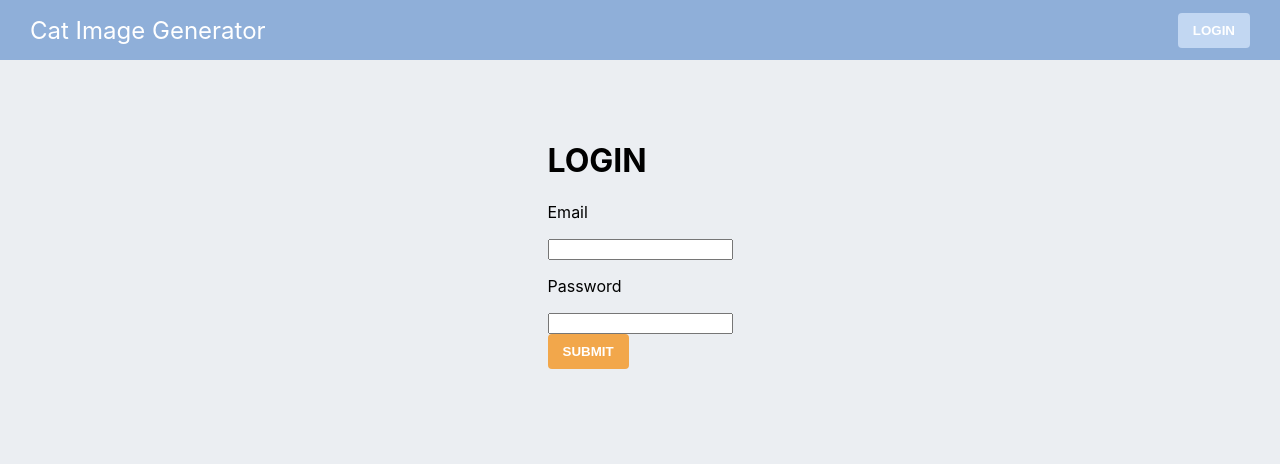
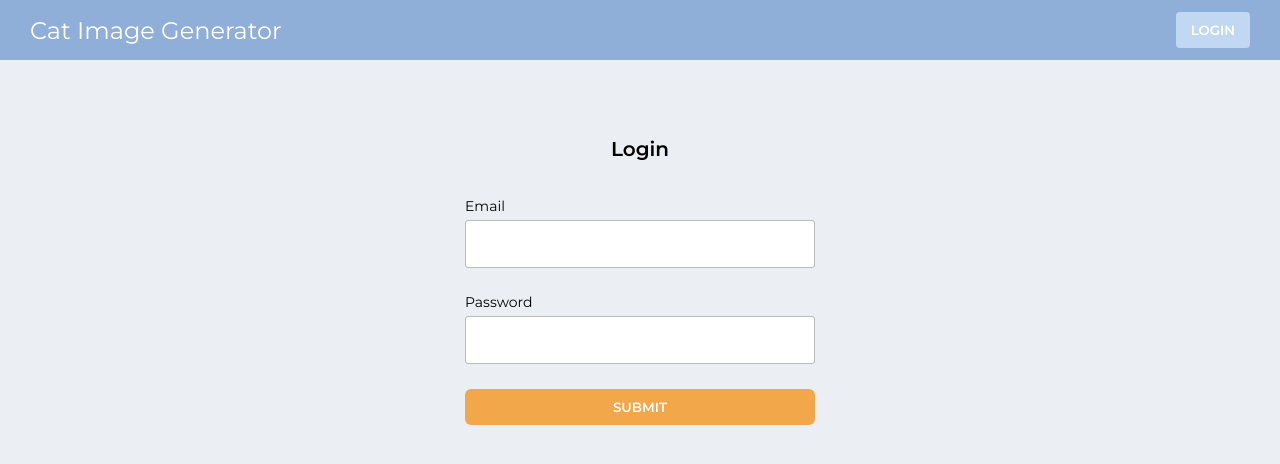
Before and after one commit to Chris25345/react-login, a React (Create React App) app: page / in a window 1280 px wide. Shown: the top 464 px of the page. Built offline with nearby package versions, Linux system fonts and the light colour scheme.

Commit message:
add styled for login form

```diff
--- a/public/index.html
+++ b/public/index.html
@@ -6,6 +6,9 @@
   <meta name="viewport" content="width=device-width, initial-scale=1" />
   <meta name="theme-color" content="#000000" />
   <meta name="description" content="Web site created using create-react-app" />
+  <link rel="preconnect" href="https://fonts.googleapis.com">
+  <link rel="preconnect" href="https://fonts.gstatic.com" crossorigin>
+  <link href="https://fonts.googleapis.com/css2?family=Montserrat:wght@200;400;600&display=swap" rel="stylesheet">
   <title>React App</title>
 </head>
 
--- a/src/components/button/button.tsx
+++ b/src/components/button/button.tsx
@@ -1,10 +1,11 @@
 import { FC, PropsWithChildren, ButtonHTMLAttributes } from "react";
 import { ButtonContainer } from "./styled";
 
-interface ButtonProps extends ButtonHTMLAttributes<HTMLButtonElement> {
+export interface ButtonProps extends ButtonHTMLAttributes<HTMLButtonElement> {
   width?: number;
   height?: number;
   color?: string;
+  radius?: number;
 }
 
 export const Button: FC<PropsWithChildren<ButtonProps>> = ({
--- a/src/components/button/styled/index.tsx
+++ b/src/components/button/styled/index.tsx
@@ -1,21 +1,22 @@
 import styled from "styled-components";
+import { ButtonProps } from "../button";
 
-interface Button {
-  width?: number;
-  height?: number;
-  color?: string;
-}
-
-export const ButtonContainer = styled.button<Button>`
+export const ButtonContainer = styled.button<ButtonProps>`
+  min-width: ${(props) => (props.width ? `${props.width}px` : "fit-content")};
   width: fit-content;
   heigth: ${(props) => (props.height ? `${props.height}px` : "15px")};
   background-color: ${(props) => (props.color ? `${props.color}` : "#c2d7f2")};
   padding: 10px 15px;
   border: none;
   color: white;
-  border-radius: 4px;
+  border-radius: ${(props) => (props.radius ? `${props.radius}px` : "4px")};
   cursor: pointer;
   font-weight: 600;
+  font-family: "Montserrat";
+
+  :disabled {
+    background-color: #bfbcba;
+  }
 
   :hover {
     box-shadow: 0px 0px 8px 0px rgba(34, 60, 80, 0.2);
--- a/src/components/navigation/styled/index.ts
+++ b/src/components/navigation/styled/index.ts
@@ -1,4 +1,5 @@
 import styled from "styled-components";
+import { BasicTypography } from "../../../core/styled";
 
 export const NavigationBox = styled.div`
   height: 30px;
@@ -9,7 +10,7 @@ export const NavigationBox = styled.div`
   background-color: #8fafd9;
 `;
 
-export const Typography = styled.h2`
+export const Typography = styled(BasicTypography)`
   color: white;
   font-weight: 400;
 `;
--- /dev/null
+++ b/src/core/styled/index.ts
@@ -0,0 +1,5 @@
+import styled from "styled-components";
+
+export const BasicTypography = styled.h2`
+  font-family: "Montserrat";
+`;
--- a/src/pages/login-form/components/form.tsx
+++ b/src/pages/login-form/components/form.tsx
@@ -1,10 +1,12 @@
-import { FC } from "react";
+import { FC, useState } from "react";
 import { useForm } from "react-hook-form";
 import { Button } from "../../../components";
 import { setFormData } from "../../../core/utils/local-storage";
+import { Header, InputBox, Label, StyledForm, StyledInput } from "../styled";
 import { ILoginFormData } from "../types";
 
 export const Form: FC = () => {
+  const [disabled, setDisabled] = useState<boolean>(false);
   const { register, handleSubmit } = useForm<ILoginFormData>({
     defaultValues: {
       email: "",
@@ -13,29 +15,45 @@ export const Form: FC = () => {
   });
 
   const onSubmit = (data: ILoginFormData) => {
+    setDisabled(true);
     setFormData(data);
+
+    setTimeout(() => setDisabled(false), 1500);
   };
 
   return (
-    <form onSubmit={handleSubmit(onSubmit)}>
-      <h1>LOGIN</h1>
+    <StyledForm onSubmit={handleSubmit(onSubmit)}>
+      <Header>Login</Header>
 
-      <p>Email</p>
-      <input {...register("email")} name="email" id="email" type="email" />
+      <InputBox>
+        <Label>Email</Label>
+        <StyledInput
+          {...register("email")}
+          name="email"
+          id="email"
+          type="email"
+        />
+      </InputBox>
 
-      <p>Password</p>
-      <input
-        {...register("password")}
-        name="password"
-        id="password"
-        type="password"
-      />
+      <InputBox>
+        <Label>Password</Label>
+        <StyledInput
+          {...register("password")}
+          name="password"
+          id="password"
+          type="password"
+        />
+      </InputBox>
 
-      <br />
-
-      <Button color="#F2A74B" width={50} height={40}>
+      <Button
+        color="#F2A74B"
+        width={350}
+        height={48}
+        radius={6}
+        disabled={disabled}
+      >
         SUBMIT
       </Button>
-    </form>
+    </StyledForm>
   );
 };
--- /dev/null
+++ b/src/pages/login-form/styled/index.ts
@@ -0,0 +1,42 @@
+import styled from "styled-components";
+import { BasicTypography } from "../../../core/styled";
+
+export const Header = styled(BasicTypography)`
+  font-weight: 600;
+  font-size: 20px;
+`;
+
+export const StyledForm = styled.form`
+  width: 100%;
+  height: fit-content;
+  display: flex;
+  flex-direction: column;
+  align-items: center;
+  gap: 20px;
+`;
+
+export const InputBox = styled.div`
+  display: flex;
+  flex-direction: column;
+  justify-content: flex-start;
+  gap: 5px;
+  margin-bottom: 5px;
+`;
+
+export const Label = styled(BasicTypography)`
+  font-weight: 400;
+  font-size: 14px;
+  color: black;
+  margin: 0;
+`;
+
+export const StyledInput = styled.input`
+  max-width: 350px;
+  width: 350px;
+  height: 48px;
+
+  border: 1px solid #bababa;
+  border-radius: 3px;
+  padding: 14px 24px;
+  box-sizing: border-box;
+`;
```
